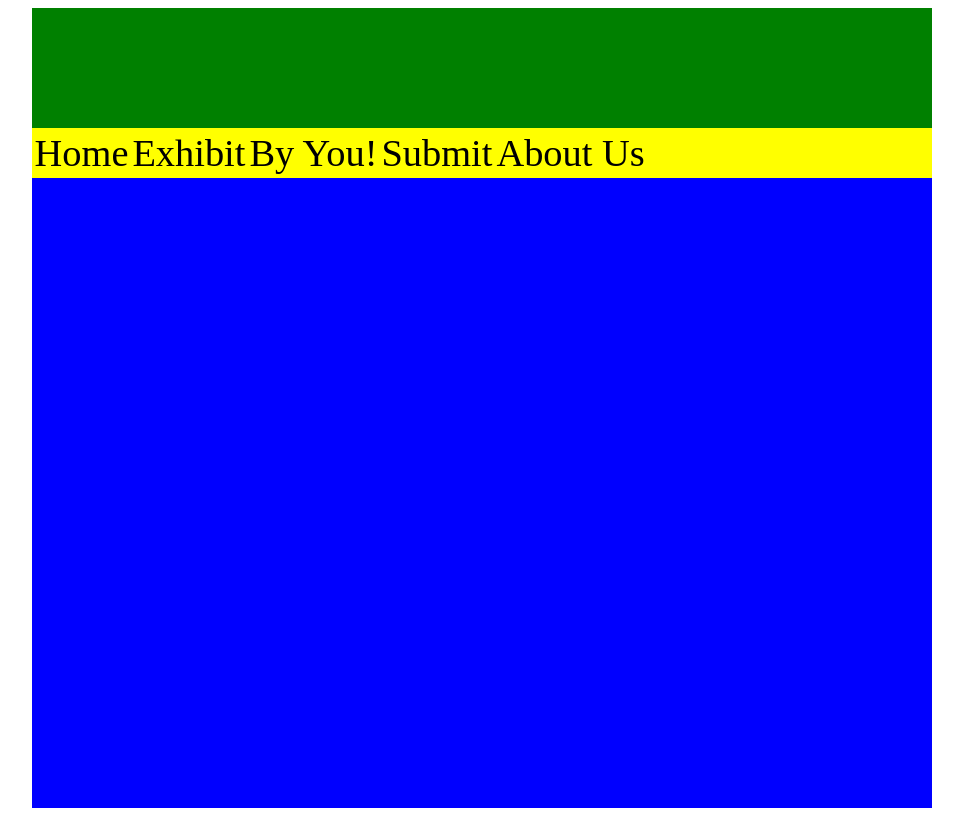
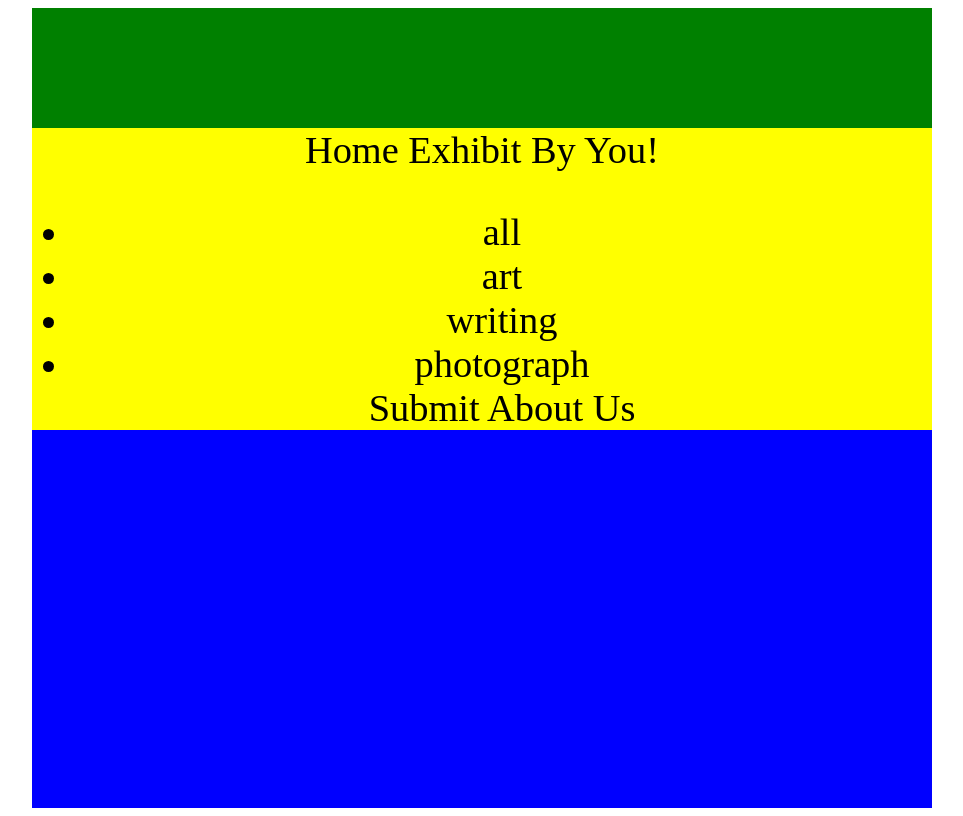
Before and after one commit to Cupreous/Artasia, a plain HTML site: page index.html in a window 1280 px wide. Shown: the whole page, without its empty margins (166-1129 px from the left). Drawn offline with Linux system fonts and the light colour scheme.

Commit message:
working on html

```diff
--- a/index.html
+++ b/index.html
@@ -4,6 +4,9 @@
 		<meta charset="utf-8">
 		<title>Artasia | Homepage</title><!-- create better title later for google search results-->
 		<link rel="stylesheet" type="text/css" href="css/index.css">
+		<script src="js/index.js" type="text/javascript">
+
+		</script>
 	</head>
 	<body>
 			<div class="margins">
@@ -11,14 +14,26 @@
 <!-- <img src="" alt="">  insert img-->
 				</div>
 				<div class="navbar">
-					<table>
-						<tr><!-- add links later-->
-							<td>Home</td>
-							<td>Exhibit</td>
-							<td>By You!</td>
-							<td>Submit</td>
-							<td>About Us</td>
-						</tr>
+					<span>
+							<span>Home</span>
+							<span>Exhibit</span>
+							<span>By You!</span>
+								<ul>
+									<li>
+										all
+									</li>
+									<li>
+										art
+									</li>
+									<li>
+										writing
+									</li>
+									<li>
+										photograph
+									</li>
+							<span>Submit</span>
+							<span>About Us</span>
+					<span>
 					</table>
 				</div>
 			</div>
--- /dev/null
+++ b/js/index.js
@@ -0,0 +1,4 @@
+//bind event to functions
+document.onload = function(){
+
+}
```
